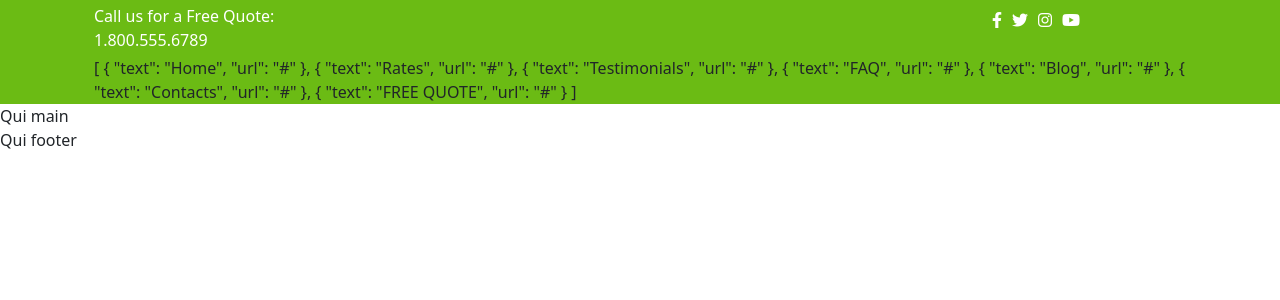
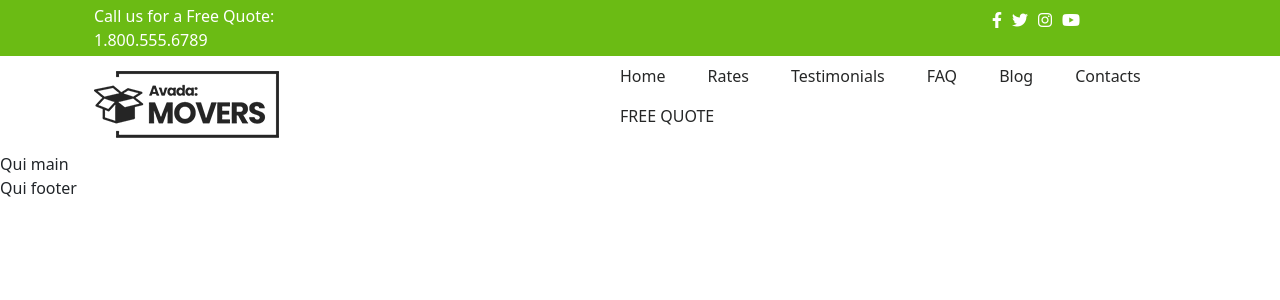
Before and after one commit to Narresx/proj-html-vuejs, a Vue app: page / in a window 1280 px wide. Shown: the top 300 px of the page. Built offline with nearby package versions, Linux system fonts and the light colour scheme.

Commit message:
add menu items

```diff
--- a/src/components/Header.vue
+++ b/src/components/Header.vue
@@ -1,7 +1,7 @@
 <template>
-  <header class="container-fluid baground-lima2">
+  <header class="container-fluid">
     <div class="row">
-      <div class="col-12">
+      <div class="col-12 baground-lima2">
         <div class="container">
           <div class="row align-items-center justify-content-between">
             <div class="col-3">Call us for a Free Quote: 1.800.555.6789</div>
@@ -30,7 +30,26 @@
       </div>
       <div class="col-12">
         <div class="container">
-          {{ menuItems }}
+          <div class="row align-items-center justify-content-between">
+            <div class="col-3">
+              <img src="../assets/img/avada-movers-logo.png" />
+            </div>
+            <div class="col-7">
+              <nav class="navbar">
+                <form class="container-fluid justify-content-start">
+                  <ul
+                    class="d-flex"
+                    v-for="(item, index) in menuItems"
+                    :key="index"
+                  >
+                    <li>
+                      <a :href="item.url">{{ item.text }}</a>
+                    </li>
+                  </ul>
+                </form>
+              </nav>
+            </div>
+          </div>
         </div>
       </div>
     </div>
@@ -57,10 +76,16 @@ header nav {
 }
 
 header li,
-a {
+i {
   list-style-type: none;
   text-decoration: none;
   color: $white;
+}
+
+header li a {
+  list-style-type: none;
+  text-decoration: none;
+  color: $shark;
 }
 
 header a {
```
